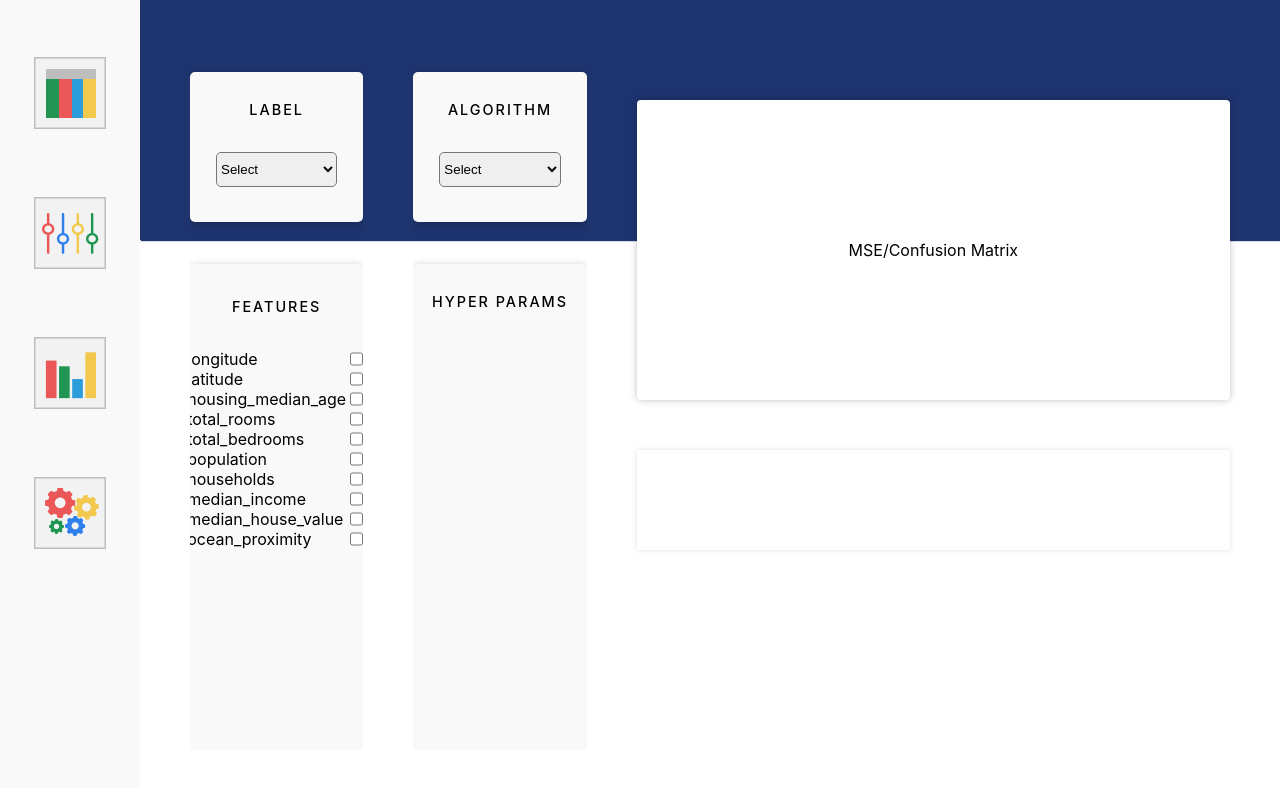
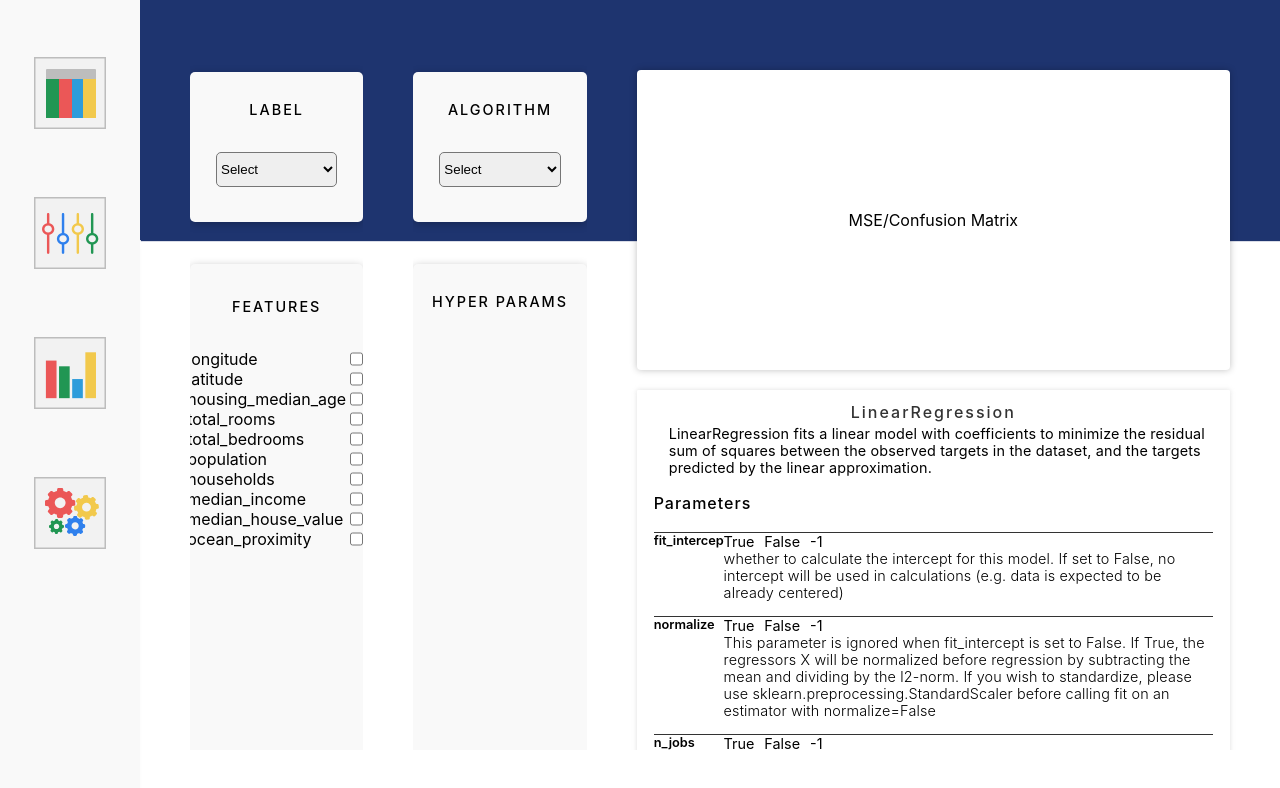
Before and after one commit to angrybayblade/dataplay-dev, a React (Create React App) app: page /train in a window 1280 px wide. Shown: the top 788 px of the page. Built offline with nearby package versions, Linux system fonts and the light colour scheme.

Commit message:
README.js

```diff
--- a/src/App.css
+++ b/src/App.css
@@ -140,13 +140,6 @@ a{
   box-shadow: 0px 0px 5px rgba(172, 172, 172, 0.38);
 }
 
-.table-readme{
-  background: white;
-  min-height: 100px;
-  border-radius: 1px;
-  margin: 0px 50px 50px 50px;
-  box-shadow: 0px 0px 5px rgba(172, 172, 172, 0.38);
-}
 
 .table-cont table{
   width: 100%;
@@ -368,6 +361,89 @@ option{
   font-size: 0.9rem;
 }
 
+
+.table-readme{
+  background: white;
+  min-height: 100px;
+  height: -webkit-fill-available;
+  border-radius: 1px;
+  margin: 0px 50px 50px 50px;
+  box-shadow: 0px 0px 5px rgba(172, 172, 172, 0.38);
+  display: grid;
+  grid-template-rows: 5% 95%;
+  padding: 12px;
+  overflow-y: scroll;
+}
+
+.table-readme .title{
+  color: #333333;
+  display: flex;
+  justify-content: center;
+  align-items: center;
+  font-weight: 500;
+  letter-spacing: 2px;
+}
+
+.read-me-cont{
+  display: grid;
+  grid-gap: 5px;
+  grid-template-rows: 15% 10% 75%;
+}
+
+.algo-doc{
+  display: flex;
+  align-items: center;
+  padding-left: 20px;
+  font-weight: 400;
+  font-size: 0.9rem;
+  letter-spacing: 0.01rem;
+}
+
+.read-me-params{
+  display: grid;
+  overflow-y: scroll;
+  height: fit-content;
+  grid-template-rows: 1fr;
+  padding: 5px;
+  grid-gap: 15px;
+}
+
+.read-me-param{
+  display: grid;
+  grid-template-columns: 1fr 7fr;
+  border-top: solid 1px #333333;
+}
+
+.read-me-param-name{
+  font-weight: 600;
+  font-size: 0.8rem;
+}
+
+.read-me-doc{
+  display: grid;
+}
+
+.read-me-param-vals{
+  display: flex;
+}
+.read-me-param-val{
+  margin: 0px 10px 0px 0px;
+  font-size: 0.9rem;
+}
+.read-me-param-doc{
+  font-weight: 350;
+  font-size: 0.9rem;
+  letter-spacing: 0.01rem;
+}
+
+.read-header{
+  padding: 0px 5px;
+  font-weight: 450;
+  letter-spacing: 1px;
+  display: flex;
+  align-items: center;
+}
+
 /* Visualize.js */
 
 .chart-cont{
--- a/src/Views/Train/index.js
+++ b/src/Views/Train/index.js
@@ -14,11 +14,13 @@ const models = [
                     name:"LinearRegression",
                     package:'sklearn.linear_model',
                     hyper_params:[
-                            {name:"fit_intercept",type:"bool",default:true},
-                            {name:"normalize",type:"bool",default:false},
-                            {name:"n_jobs",type:"num",data:[-1,8,1,2]},
+                            {name:"fit_intercept",type:"bool",default:true,doc:'whether to calculate the intercept for this model. If set to False, no intercept will be used in calculations (e.g. data is expected to be already centered)'},
+                            {name:"normalize",type:"bool",default:false,doc:"This parameter is ignored when fit_intercept is set to False. If True, the regressors X will be normalized before regression by subtracting the mean and dividing by the l2-norm. If you wish to standardize, please use sklearn.preprocessing.StandardScaler before calling fit on an estimator with normalize=False"},
+                            {name:"n_jobs",type:"num",data:[-1,8,1,2],doc:"The number of jobs to use for the computation. This will only provide speedup for n_targets > 1 and sufficient large problems. None means 1 unless in a joblib.parallel_backend context. -1 means using all processors. See Glossary for more details."},
+                            // {name:"solver",type:"cat",data:['liblinear','newton-cg', 'lbfgs',  'sag', 'saga'],doc:"Used to specify the norm used in the penalization. The ‘newton-cg’, ‘sag’ and ‘lbfgs’ solvers support only l2 penalties. ‘elasticnet’ is only supported by the ‘saga’ solver. If ‘none’ (not supported by the liblinear solver), no regularization is applied."},
                     ],
                     type:"regression",
+                    doc:"LinearRegression fits a linear model with coefficients  to minimize the residual sum of squares between the observed targets in the dataset, and the targets predicted by the linear approximation. "
                 },
                 {
                     name:'LogisticRegression',
@@ -347,11 +349,48 @@ const Train = (props) =>{
                         </div>
 
                         <div className="overview-col">
-                            <div className="table-cont" style={{margin:"50px 50px",background:"white"}}>
+                            <div className="table-cont" style={{margin:"20px 50px",background:"white",height:"-webkit-fill-available"}}>
                                 {evaluation}
                             </div>
-                            <div className="table-readme" style={{background:"white"}}>
-
+                            <div className="table-readme" style={{background:"white",minHeight:"400px"}}>
+                                <div className="title">
+                                    {models[0].name}
+                                </div>
+                                <div className="read-me-cont">
+                                    <div className="algo-doc">
+                                        {models[0].doc}
+                                    </div>
+                                    <div className="read-header">
+                                        Parameters
+                                    </div>
+                                    <div className="read-me-params">
+                                        {models[0].hyper_params.map((param,i)=>{
+                                            return (
+                                                <div className="read-me-param" key={i}>
+                                                    <div className="read-me-param-name">
+                                                        {param.name}
+                                                    </div>
+                                                    <div className="read-me-doc">
+                                                        <div className="read-me-param-vals">
+                                                            <div className="read-me-param-val">
+                                                                True
+                                                            </div>
+                                                            <div className="read-me-param-val">
+                                                                False
+                                                            </div>
+                                                            <div className="read-me-param-val">
+                                                                -1
+                                                            </div>
+                                                        </div>
+                                                        <div className="read-me-param-doc">
+                                                            {param.doc}
+                                                        </div>
+                                                    </div>
+                                                </div>
+                                            )
+                                        })}
+                                    </div>
+                                </div>
                             </div>
                         </div>
                     </div>
```
